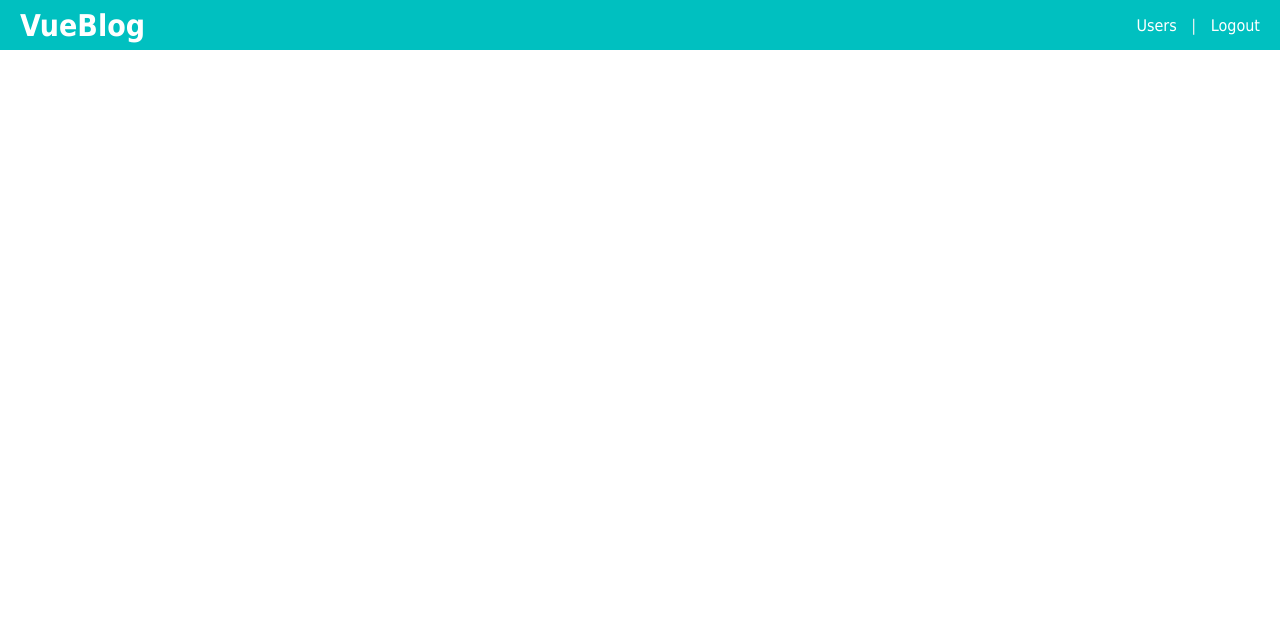
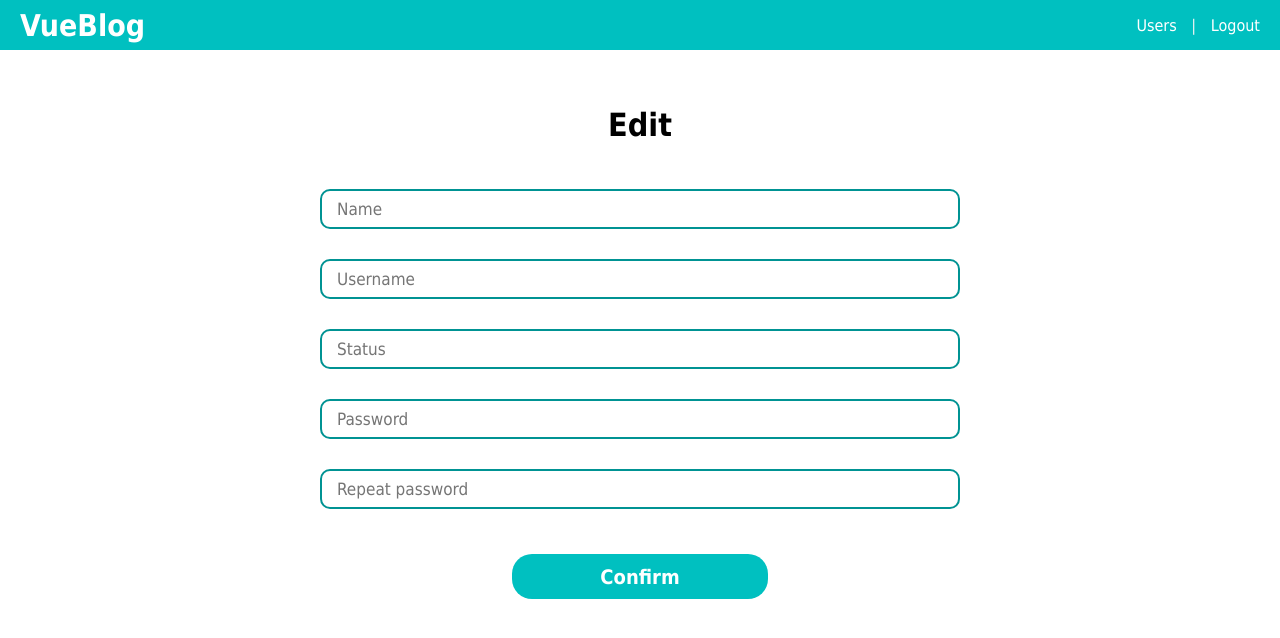
Before and after one commit to spoonty/vue-blog, a Vue app in the folder frontend/: page /edit in a window 1280 px wide. Shown: the top 638 px of the page. Built offline with nearby package versions, Linux system fonts and the light colour scheme; no server answers.

Commit message:
You can edit your profile now. Also on user page you can see a number of followers of current user

```diff
--- a/frontend/src/API/api.js
+++ b/frontend/src/API/api.js
@@ -30,6 +30,10 @@ export const usersGetUser = async (id) => {
     return await axios.get(URL + 'users/' + id, getHeaders());
 }
 
+export const usersEditUser = async (data, id) => {
+    return await axios.patch(URL + 'users/' + id, data, getHeaders());
+}
+
 export const usersFollowUser = async (id) => {
     return await axios.post(URL + 'users/' + id + '/follow', '', getHeaders());
 }
--- a/frontend/src/components/Profile/ProfileInfo.vue
+++ b/frontend/src/components/Profile/ProfileInfo.vue
@@ -10,7 +10,13 @@
       <div class="profile-name">{{ profile.name }}</div>
       <div class="profile-username">{{ profile.username }}</div>
       <div v-if="profile.status" class="profile-status">{{ profile.status }}</div>
-      <div v-else-if="profile.status === null" class="profile-status">Input your status</div>
+      <div v-else-if="profile.status === null || !profile.status?.length" class="profile-status"><i>Empty status</i></div>
+      <button @click="$router.push('/edit')" v-if="isYourPage" class="profile-edit">
+        Edit profile
+      </button>
+      <div class="profile-followers">
+        <fa icon="user" /> <b>{{ profile.followers }}</b> follower
+      </div>
     </div>
   </div>
 </template>
@@ -21,6 +27,11 @@ export default {
     profile: {
       type: Object,
       required: true
+    }
+  },
+  computed: {
+    isYourPage() {
+      return !this.$route.path.includes('/users/');
     }
   }
 }
@@ -56,6 +67,24 @@ export default {
   margin-top: 10px;
   cursor: pointer;
 }
+.profile-edit {
+  width: 65%;
+  height: 30px;
+  margin-top: 15px;
+  background-color: #f1f1f1;
+  border-radius: 10px;
+  border: 1px solid #adadad;
+  cursor: pointer;
+}
+.profile-edit:hover {
+  background-color: #ececec;
+}
+.profile-edit:active {
+  background-color: #e3e3e3;
+}
+.profile-followers {
+  margin-top: 15px;
+}
 @media (max-width: 1200px) {
   .profile-info {
     height: 40%;
--- /dev/null
+++ b/frontend/src/pages/EditPage.vue
@@ -0,0 +1,88 @@
+<template>
+  <form class="edit-form" @submit.prevent="confirmForm">
+    <h1>Edit</h1>
+    <my-input class="form-element" v-model="name" placeholder="Name" type="text"></my-input>
+    <my-input class="form-element" v-model="username" placeholder="Username" type="text"></my-input>
+    <my-input class="form-element" v-model="status" placeholder="Status" type="text"></my-input>
+    <my-input class="form-element" v-model="password" placeholder="Password" type="password"></my-input>
+    <my-input class="form-element" v-model="passwordR" placeholder="Repeat password" type="password"></my-input>
+    <confirm-button class="confirm-btn"></confirm-button>
+  </form>
+</template>
+
+<script>
+import MyInput from "@/components/UI/MyInput.vue";
+import ConfirmButton from "@/components/UI/ConfirmButton.vue";
+import { usersGetUser, usersEditUser } from '@/API/api';
+
+export default {
+  data() {
+    return {
+      name: '',
+      username: '',
+      status: '',
+      password: '',
+      passwordR: ''
+    }
+  },
+
+  components: { MyInput, ConfirmButton },
+
+  mounted() {
+    usersGetUser(localStorage.getItem('your_id'))
+        .then(response => {
+          if (response.status === 200) {
+            const data = response.data[0];
+
+            this.name = data.name;
+            this.username = data.username;
+            this.status = data.status
+          }
+        })
+        .catch(error => {
+          console.log(error);
+        })
+  },
+
+  methods: {
+    async confirmForm() {
+      if (this.password === this.passwordR || this.password === '' && this.passwordR === '') {
+        const data = {
+          name: this.name,
+          username: this.username,
+          status: this.status
+        }
+        this.password !== '' ? data['password'] = this.password: false;
+
+        await usersEditUser(data, localStorage.getItem('your_id'))
+          .then(response => {
+            if (response.status === 200) {
+              this.$router.push('/');
+            }
+          })
+          .catch(error => {
+            console.log(error);
+          })
+      }
+    }
+  }
+}
+</script>
+
+<style scoped>
+.edit-form {
+  height: 85%;
+  width: 50%;
+  display: flex;
+  flex-direction: column;
+}
+h1 {
+  align-self: center;
+  margin-bottom: 30px;
+}
+.form-element {
+  height: 40px;
+  padding: 0 15px;
+  margin: 15px 0;
+}
+</style>
--- a/frontend/src/pages/LoginPage.vue
+++ b/frontend/src/pages/LoginPage.vue
@@ -21,13 +21,13 @@ export default {
   },
   components: { MyInput, ConfirmButton },
   methods: {
-    confirmForm() {
+    async confirmForm() {
       const data = {
         username: this.username,
         password: this.password
       }
 
-      authLogin(data)
+      await authLogin(data)
       .then(response => {
         if (response.status === 200) {
           localStorage.setItem('my_token', response.data.token);
--- a/frontend/src/router/router.js
+++ b/frontend/src/router/router.js
@@ -3,6 +3,7 @@ import UserPage from "@/pages/UserPage.vue";
 import UsersPage from "@/pages/UsersPage.vue"
 import LoginPage from "@/pages/LoginPage.vue";
 import RegisterPage from "@/pages/RegisterPage.vue";
+import EditPage from "@/pages/EditPage.vue";
 
 const routes = [
     {
@@ -24,6 +25,10 @@ const routes = [
     {
         path: '/users/:id',
         component: UserPage
+    },
+    {
+        path: '/edit',
+        component: EditPage
     }
 ]
 
```
